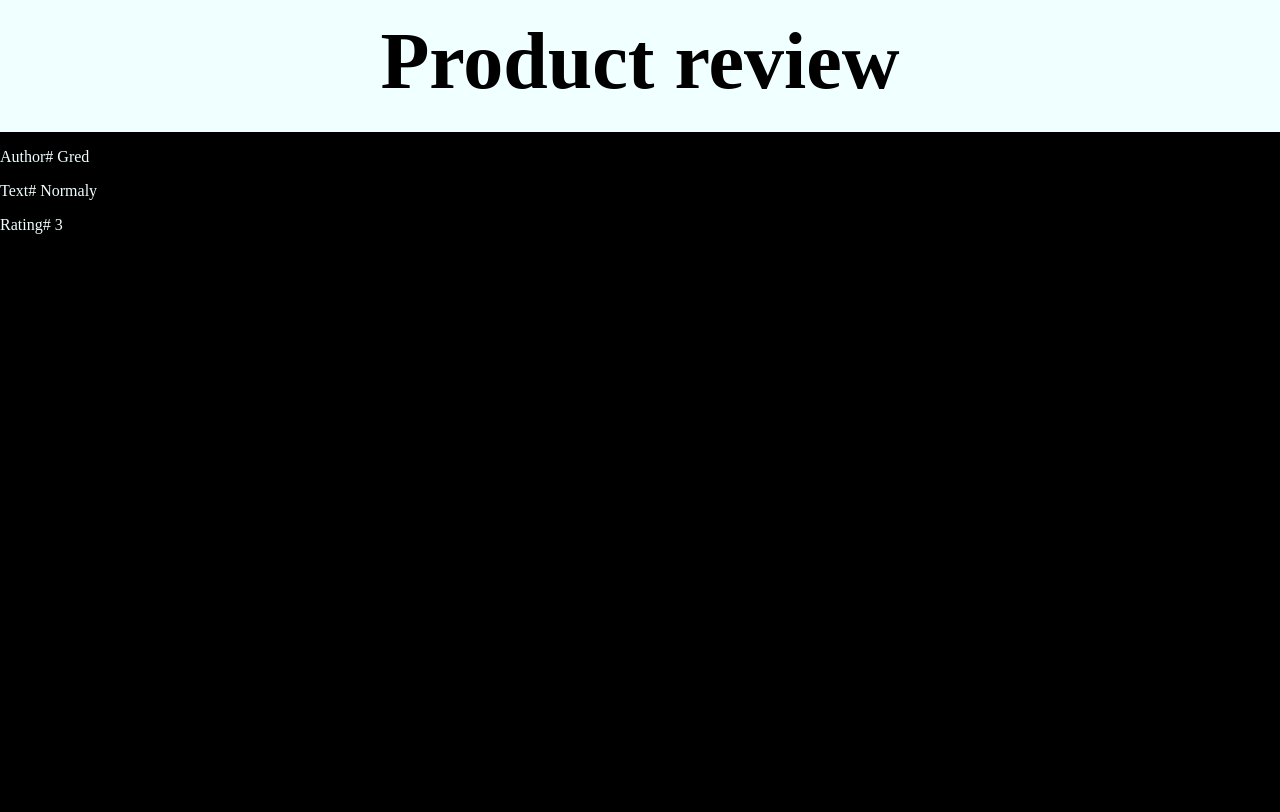
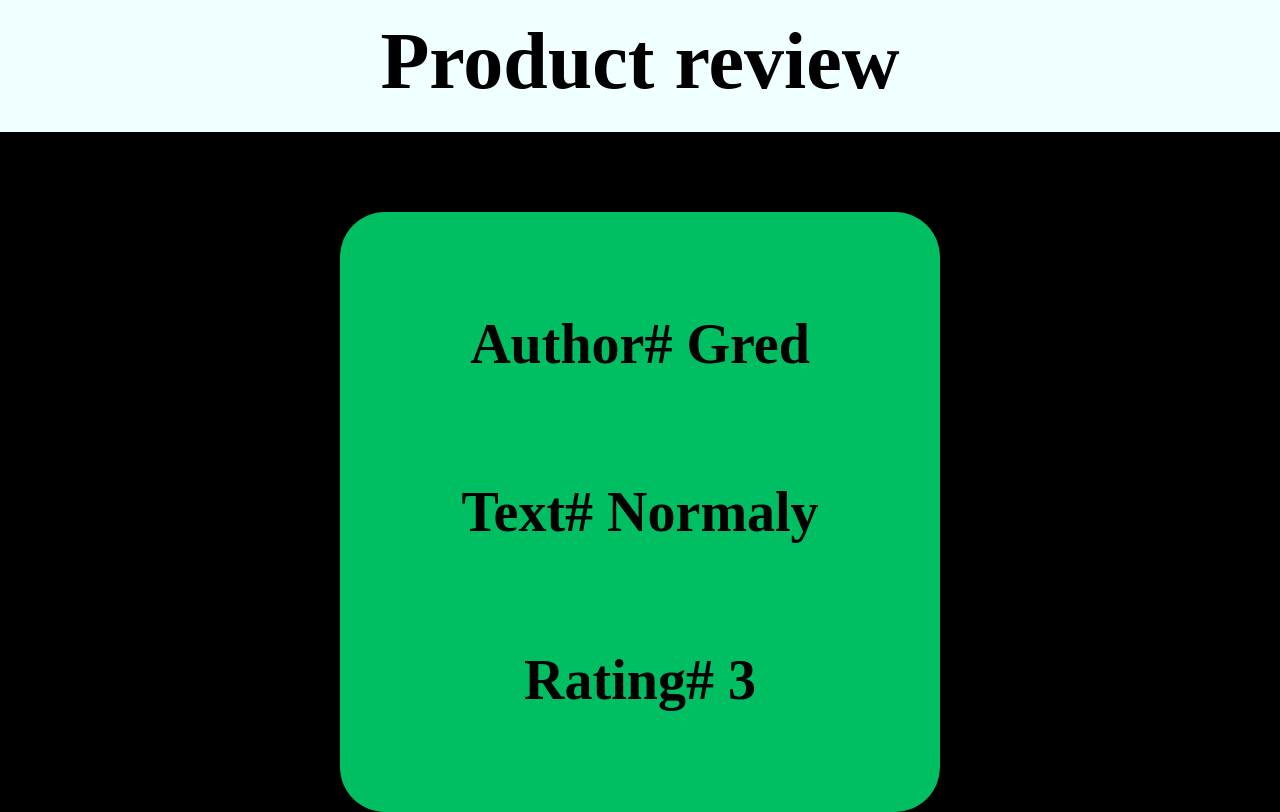
Before and after one commit to ShutenkoStanislav/Product_review, a Django app: page /review/2/ in a window 1280 px wide. Before the commit the page ends 234 px from the top, so only its background shows below. Run offline with Django 5.2, Linux system fonts and the light colour scheme; data comes from the database, SQL or seed files in the repository; both versions use the stored data as it was after the commit.

Commit message:
Done template product_detail

```diff
--- a/static/review/css/style.css
+++ b/static/review/css/style.css
@@ -111,3 +111,44 @@ body {
     transform: scale(1.05);
 
 }
+
+
+.review_detail {
+    display: flex;
+    justify-content: center;
+    align-items: center;
+    flex-direction: column;
+
+    border-radius: 45px;
+    background-color: #00bf63;
+    color:black;
+    font-size: 3.5rem;
+    font-weight: bold;
+    text-decoration: none;
+
+    margin: 0 auto;
+    margin-top: 10vh;
+
+    height: auto;
+    min-height: 600px;
+    width: 600px;
+
+
+    line-height: 1;
+    padding: 40px;
+
+    word-wrap: break-word;
+    overflow-wrap: break-word;
+    white-space: normal;
+    word-break: break-word;
+
+    padding: 20px;
+    box-sizing: border-box;
+
+    text-align: center;
+
+    overflow-y: auto;
+
+
+
+}
--- a/templates/review/home.html
+++ b/templates/review/home.html
@@ -1,4 +1,4 @@
-{% extends "base.html"%}
+{% extends "base.html" %}
 {% load static %}
 {% block content%}
 <!DOCTYPE html>
--- a/templates/review/product_details.html
+++ b/templates/review/product_details.html
@@ -1,8 +1,10 @@
-{% extends "base.html"%}
+{% extends "base.html" %}
+{% load static %}
 {% block content%}
-
+    <div class="review_detail">
     <p>Author# {{review.author}}</p>
     <p>Text# {{review.text}}</p>
     <p>Rating# {{review.rating}}</p>
+    </div>
 
 {% endblock %}
--- a/templates/review/product_list.html
+++ b/templates/review/product_list.html
@@ -1,4 +1,5 @@
 {% extends "base.html" %}
+{% load static %}
 {% block content %}
     <ul class="product_list_container">
         {% for product in products %}
```
Also changed, not shown: db.sqlite3.
